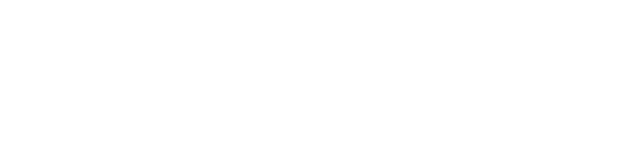
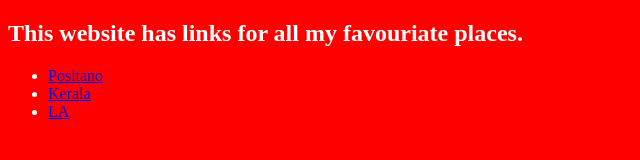
Before and after one commit to letscode011/WebDev, a plain HTML site: page index.html in a window 1280 px wide. Shown: the whole page, without its empty margins (0-640 px from the left). Drawn offline with Linux system fonts and the light colour scheme.

Commit message:
-m "Basic Tags"

```diff
--- a/index.html
+++ b/index.html
@@ -3,9 +3,16 @@
 <head>
     <meta charset="UTF-8">
     <meta name="viewport" content="width=device-width, initial-scale=1.0">
-    <title>Document</title>
+    <title>Destinations</title>
+    <link rel="stylesheet" href="style.css">
+    <script src="script.js"></script>
 </head>
 <body>
-
+    <h2>This website has links for all my favouriate places. </h2>
+    <ul>
+        <li><a href="https://www.positano.com/en/e/positano">Positano</a></li>
+        <li><a href="https://www.keralatourism.org/">Kerala</a></li>
+        <li><a href="https://www.discoverlosangeles.com/">LA</a></li>
+    </ul>
 </body>
 </html>
--- /dev/null
+++ b/script.js
@@ -0,0 +1 @@
+alert("Welcome")
--- /dev/null
+++ b/style.css
@@ -0,0 +1,4 @@
+body{
+    background-color: red;
+    color: white;
+}
```
